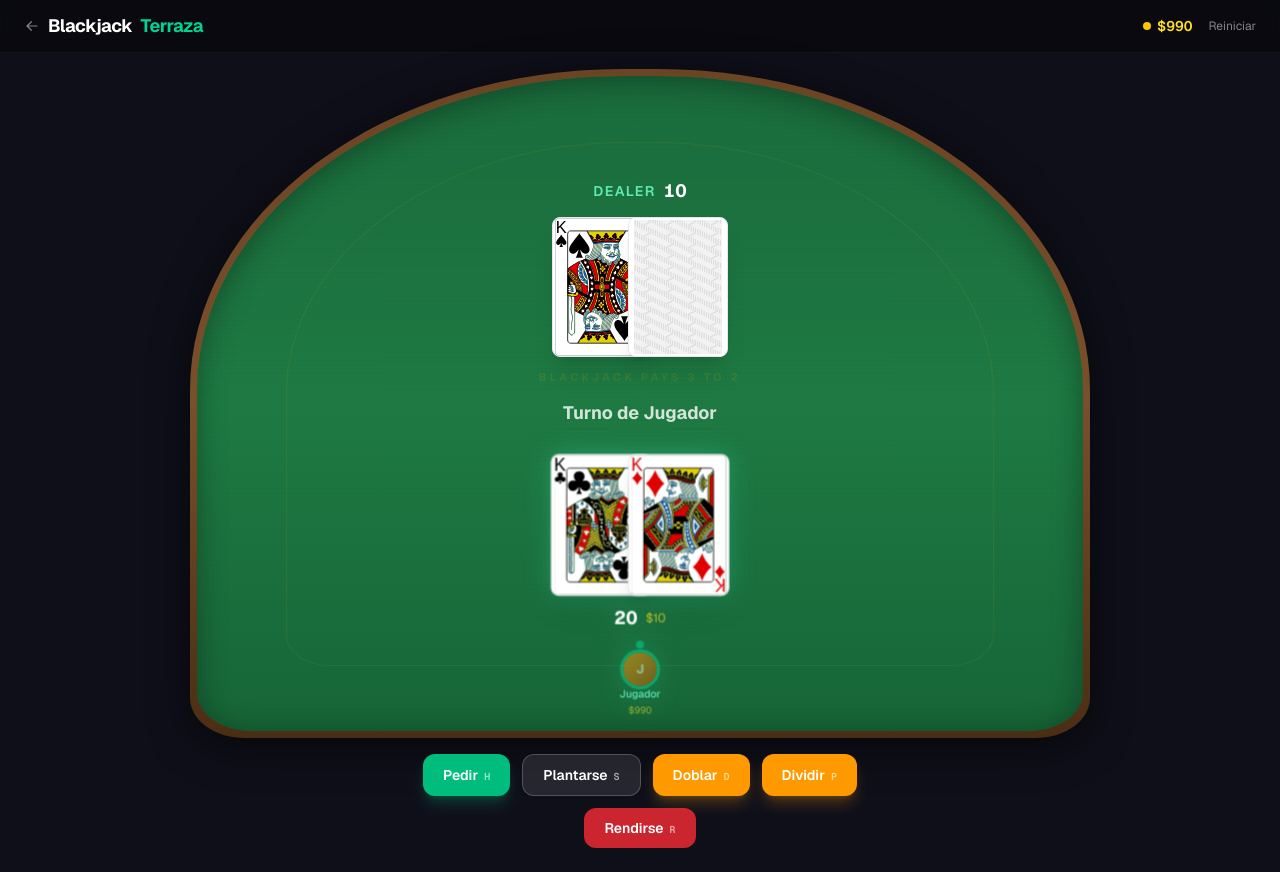
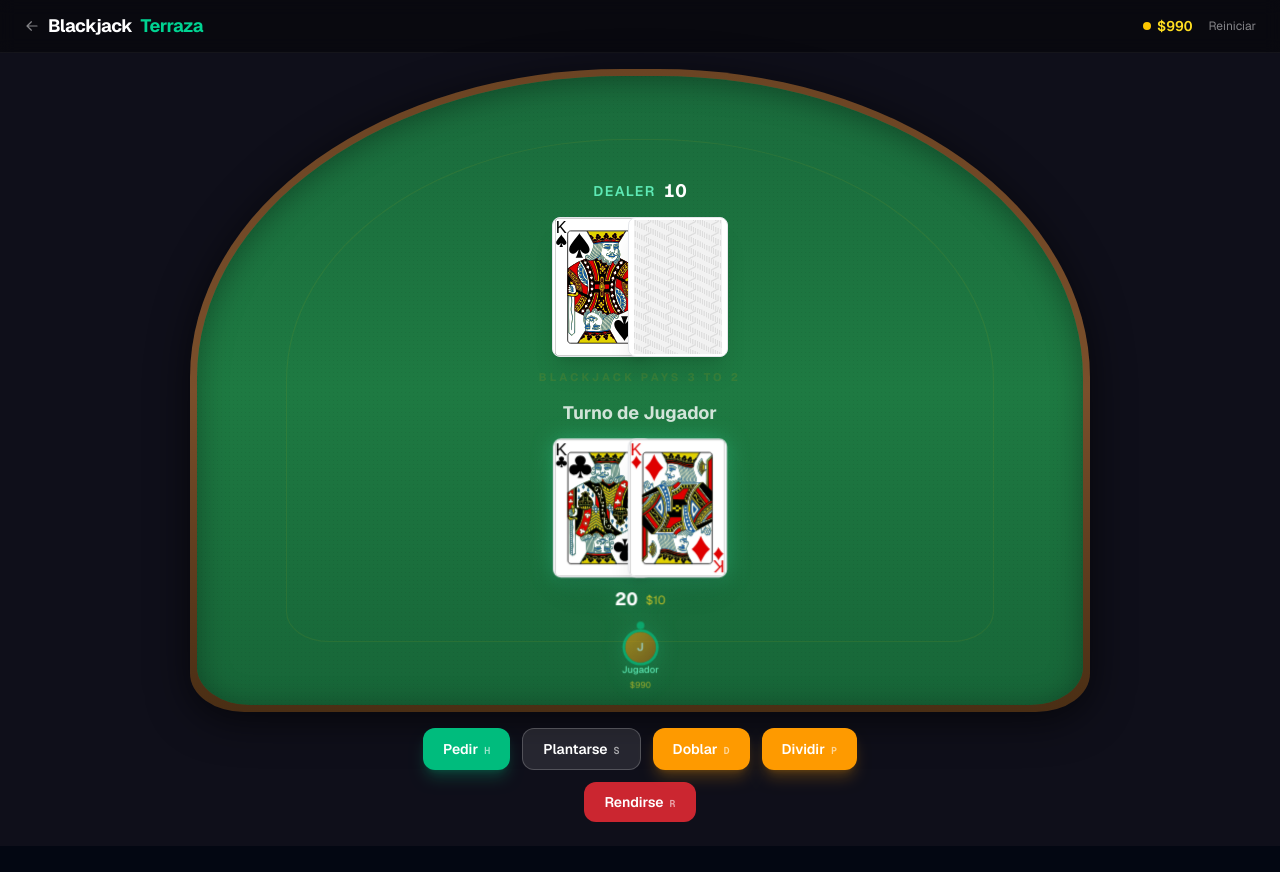
Before and after one commit to TheJisus28/blackjack-terraza, a Next.js app: page /play in a window 1280 px wide. Both pictures are taken after a click on the button "Repartir". After the commit the page ends 846 px from the top, so only its background shows below. Built offline with nearby package versions, Linux system fonts and the light colour scheme.

Commit message:
Refactor PlayerSeat and SeatsArc components to remove unused scaling class and implement dynamic zoom for seat layout. Update global styles by removing obsolete table-cards-scale class.

```diff
--- a/app/globals.css
+++ b/app/globals.css
@@ -78,20 +78,3 @@ body {
     box-shadow: 0 0 20px rgba(52, 211, 153, 0.6);
   }
 }
-
-.table-cards-scale {
-  transform: scale(0.78);
-  transform-origin: bottom center;
-}
-
-@media (min-width: 640px) {
-  .table-cards-scale {
-    transform: scale(0.85);
-  }
-}
-
-@media (min-width: 1024px) {
-  .table-cards-scale {
-    transform: scale(0.92);
-  }
-}
--- a/components/game/PlayerSeat.tsx
+++ b/components/game/PlayerSeat.tsx
@@ -39,7 +39,7 @@ export function PlayerSeat({ player, isCurrentTurn, isMe }: PlayerSeatProps) {
     >
       {/* Cards */}
       {player.hands.length > 0 && player.hands.some(h => h.cards.length > 0) && (
-        <div className="flex gap-1.5 flex-wrap justify-center mb-1 table-cards-scale">
+        <div className="flex gap-1.5 flex-wrap justify-center mb-1">
           {player.hands.map((hand, i) => (
             <HandDisplay
               key={i}
@@ -92,7 +92,7 @@ export function PlayerSeat({ player, isCurrentTurn, isMe }: PlayerSeatProps) {
 
 /**
  * Distributes seats evenly across the bottom of the table in a subtle arc.
- * Uses flexbox for robust layout instead of absolute positioning.
+ * Uses flexbox + dynamic zoom so seats scale down with more players.
  */
 export function SeatsArc({
   children,
@@ -101,21 +101,33 @@ export function SeatsArc({
   children: React.ReactNode[];
   count: number;
 }) {
-  // Vertical offset per seat to create the arc curve (edges higher, center lower)
   function getArcOffset(index: number, total: number): number {
     if (total <= 1) return 0;
     const mid = (total - 1) / 2;
     const dist = Math.abs(index - mid) / mid;
-    return dist * 12; // edges raised by up to 12px
+    return dist * (total <= 3 ? 10 : 6);
   }
 
+  // Dynamic scale: fewer players = bigger, more = smaller.
+  // `zoom` affects layout (unlike transform: scale) so items actually shrink.
+  const seatZoom =
+    count <= 1 ? 0.9 :
+    count <= 2 ? 0.82 :
+    count <= 3 ? 0.72 :
+    count <= 4 ? 0.62 :
+    count <= 5 ? 0.55 :
+    0.48;
+
   return (
-    <div className="flex items-end justify-evenly w-full gap-1">
+    <div className="flex items-end justify-evenly w-full">
       {children.map((child, i) => (
         <div
           key={i}
           className="flex-shrink min-w-0"
-          style={{ marginBottom: `${getArcOffset(i, count)}px` }}
+          style={{
+            zoom: seatZoom,
+            marginBottom: `${getArcOffset(i, count)}px`,
+          }}
         >
           {child}
         </div>
```
